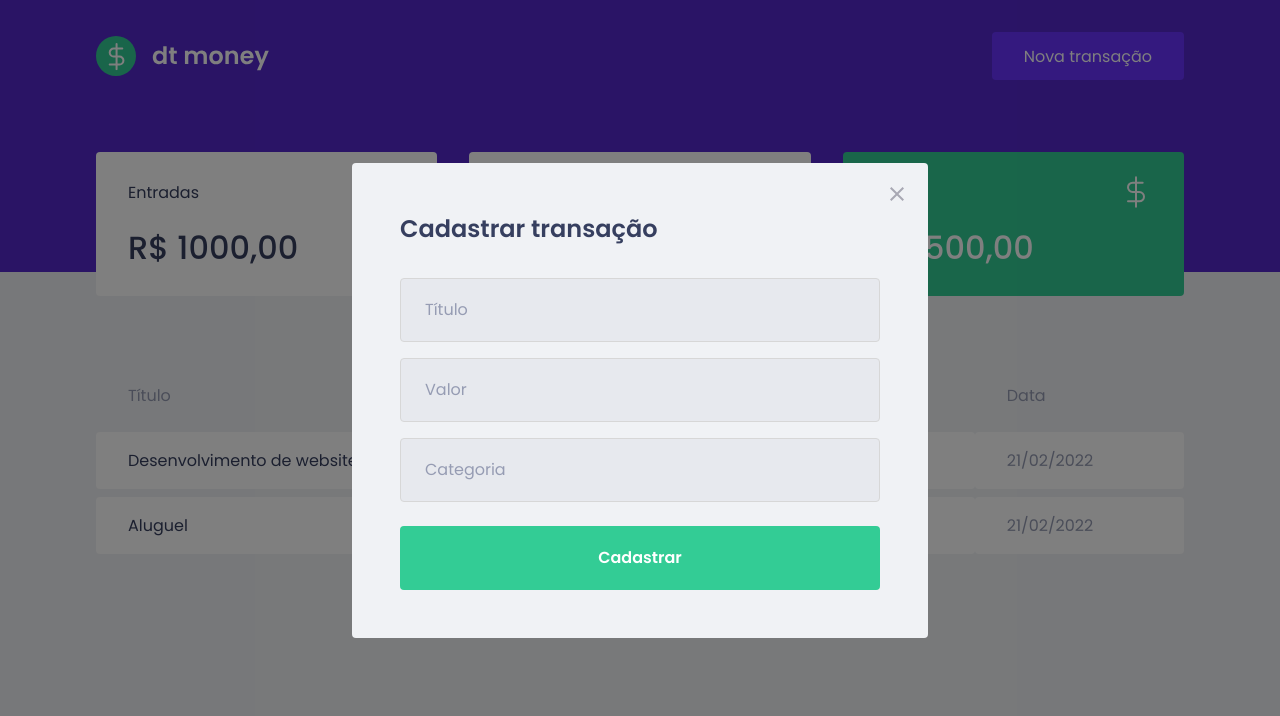
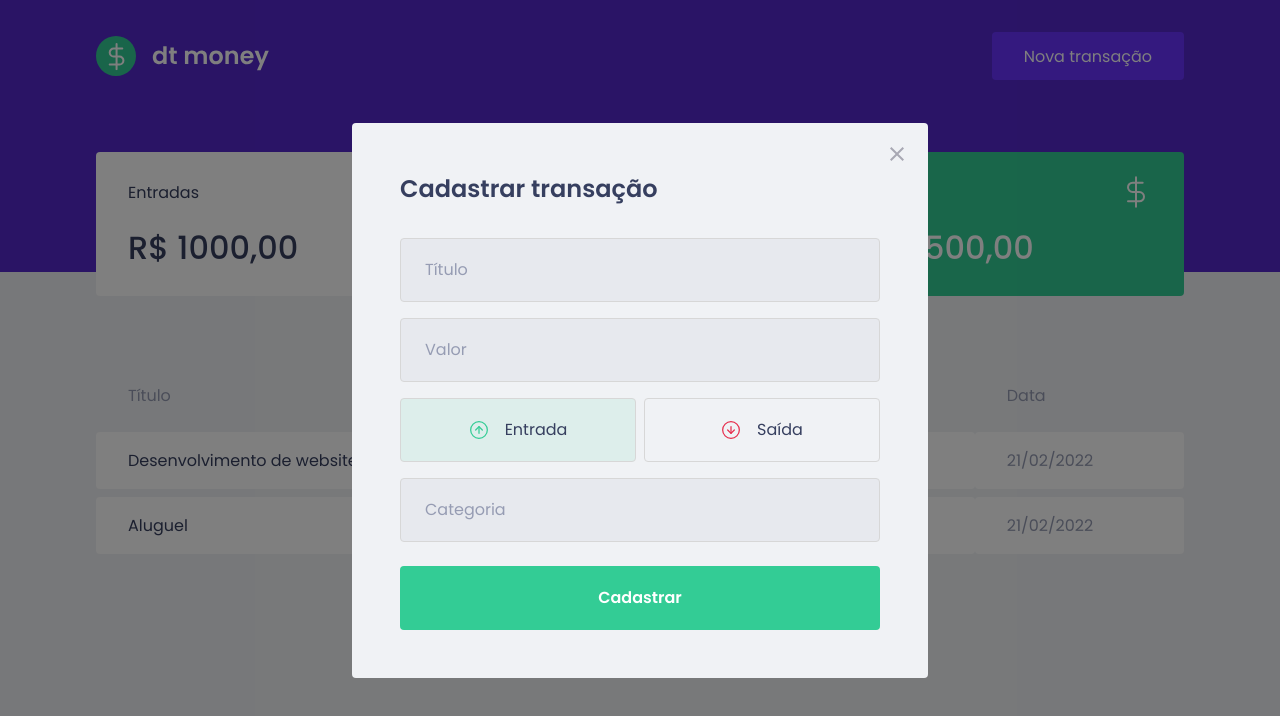
Before and after one commit to williamroger/dtmoney, a React (Create React App) app: page / in a window 1280 px wide. Both pictures are taken after a click on the button "Nova transação". Shown: the top 716 px of the page. Built offline with nearby package versions, Linux system fonts and the light colour scheme; no server answers; what miragejs would draw is missing.

Commit message:
finalizado estilo dos botões do modal

```diff
--- a/src/components/NewTransactionModal/index.tsx
+++ b/src/components/NewTransactionModal/index.tsx
@@ -1,13 +1,18 @@
+import { useState } from 'react';
 import Modal from 'react-modal';
 
-import { Container } from "./styles";
+import { Container, TransactionTypeContainer, RadioBox } from "./styles";
 import closeImg from '../../assets/close.svg';
+import incomeImg from '../../assets/income.svg';
+import outcomeImg from '../../assets/outcome.svg';
 interface NewTransactionModalProps {
   isOpen: boolean;
   onRequestClose: () => void;
 }
 
 export function NewTransactionModal({ isOpen, onRequestClose}: NewTransactionModalProps) {
+  const [type, setType] = useState('deposit');
+
   return (
     <Modal
       isOpen={isOpen}
@@ -35,6 +40,27 @@
           placeholder="Valor"
         />
 
+        <TransactionTypeContainer>
+          <RadioBox
+            type="button"
+            onClick={() => { setType('deposit'); }}
+            isActive={type === 'deposit'}
+            activeColor="green"
+          >
+            <img src={incomeImg} alt="Entrada" />
+            <span>Entrada</span>
+          </RadioBox>
+
+          <RadioBox
+            type="button"
+            onClick={() => { setType('withdraw'); }}
+            isActive={type === 'withdraw'}
+            activeColor="red"
+          >
+            <img src={outcomeImg} alt="Saída" />
+            <span>Saída</span>
+          </RadioBox>
+        </TransactionTypeContainer>
         <input
           placeholder="Categoria"
         />
--- a/src/components/NewTransactionModal/styles.ts
+++ b/src/components/NewTransactionModal/styles.ts
@@ -1,4 +1,5 @@
 import styled from 'styled-components';
+import { darken, transparentize } from 'polished';
 
 export const Container = styled.form`
   h2 {
@@ -47,3 +48,52 @@
     }
   }
 `;
+
+const colors = {
+  green: '#33cc95',
+  red: '#E52E4D',
+};
+
+export const TransactionTypeContainer = styled.div`
+  margin: 1rem 0;
+  display: grid;
+  grid-template-columns: 1fr 1fr;
+  gap: 0.5rem;
+`;
+
+interface RadioBoxProps {
+  isActive: boolean;
+  activeColor: 'green' | 'red';
+}
+
+export const RadioBox = styled.button<RadioBoxProps>`
+  height: 4rem;
+  border: 1px solid #D7D7D7;
+  border-radius: 0.25rem;
+
+  background: ${(props) => props.isActive
+  ? transparentize(0.9, colors[props.activeColor])
+  : 'transparent' };
+
+  display: flex;
+  align-items: center;
+  justify-content: center;
+
+  transition: border-color 0.2s;
+
+  &:hover {
+    border-color: ${darken(0.1, '#D7D7D7')};
+  }
+
+  img {
+    width: 20px;
+    height: 20px;
+  }
+
+  span {
+    display: inline-block;
+    margin-left: 1rem;
+    font-size: 1rem;
+    color: var(--text-title);
+  }
+`;
```
